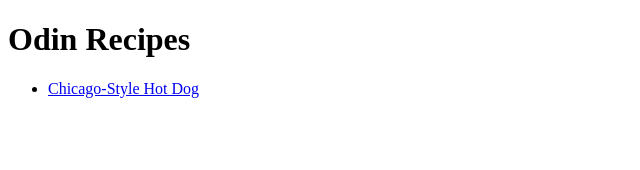
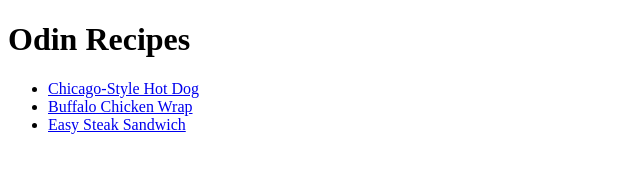
Before and after one commit to dyl-eh/odin-recipes, a plain HTML site: page index.html in a window 1280 px wide. Shown: the whole page, without its empty margins (0-640 px from the left). Drawn offline with Linux system fonts and the light colour scheme.

Commit message:
Add links to new recipes in an unordered list

```diff
--- a/index.html
+++ b/index.html
@@ -2,12 +2,15 @@
 <html lang="en">
     <head>
         <meta charset="UTF-8">
+        <meta name="viewport" content="width=device-width, initial-scale=1.0">
         <title>Odin Recipes</title>
     </head>
     <body>
         <h1>Odin Recipes</h1>
         <ul>
         <li><a href="./recipes/chicago-style-hotdog.html">Chicago-Style Hot Dog</a></li>
+        <li><a href="./recipes/buffalo-chicken-wrap.html">Buffalo Chicken Wrap</a></li>
+        <li><a href="./recipes/easy-steak-sandwich.html">Easy Steak Sandwich</a></li>
         </ul>
     </body>
 </html>
```
